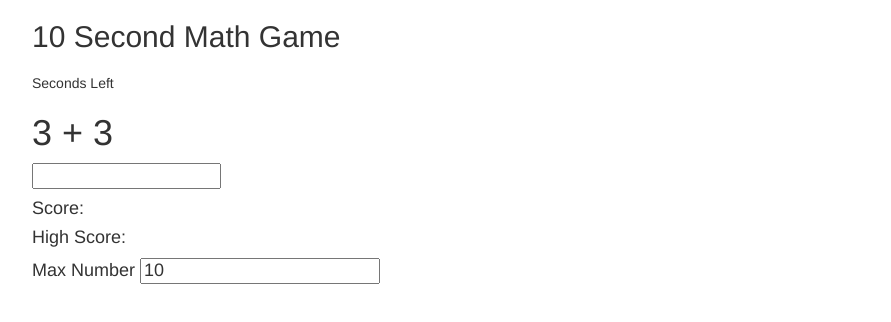
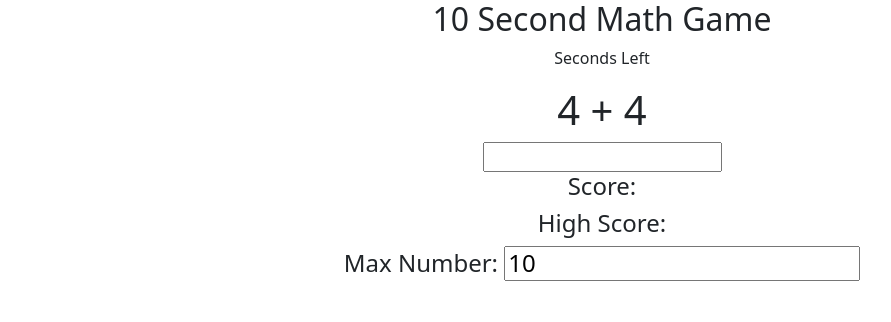
Before and after one commit to PMorehead/10SecondMathGame, a plain HTML site: page index.html in a window 1280 px wide. Shown: the whole page, without its empty margins (38-929 px from the left). Drawn offline with nearby package versions, Linux system fonts and the light colour scheme.

Commit message:
Added some bootstrap styling and fixed number generator to work as expected

```diff
--- a/index.html
+++ b/index.html
@@ -3,15 +3,15 @@
     <meta charset="utf-8">
     <meta name="viewport" content="width=device-width">
     <title>10 Second Math Game</title>
-    <link rel="stylesheet" href="https://maxcdn.bootstrapcdn.com/bootstrap/3.3.7/css/bootstrap.min.css">
+    <link rel="stylesheet" href="https://cdn.jsdelivr.net/npm/bootstrap@5.3.2/dist/css/bootstrap.min.css">
     <script src="https://ajax.googleapis.com/ajax/libs/jquery/3.3.1/jquery.min.js"></script>
     <link href="index.css" rel="stylesheet" type="text/css" />
     <script src="index.js"></script>
 </head>
 <body>
-    <div class="container">
+    <div class="container text-center">
         <div class="row">
-            <div class="col-xs-12">
+            <div class="col">
                 <h2>10 Second Math Game</h2>
                 <h3 id="time-left"></h3>
                 <p>Seconds Left</p>
@@ -19,7 +19,7 @@
                 <input id="user-input" type="number" />
                 <h4>Score: <span id="score"></span></h4>
                 <h4>High Score: <span id="high-score"></span></h4>
-                <h4>Max Number <input id="range" type="number" value="10" /></h4>
+                <h4>Max Number: <input id="range" type="number" value="10" /></h4>
             </div>
         </div>
     </div>
--- a/index.js
+++ b/index.js
@@ -18,7 +18,7 @@ var updateTimeLeft = function (amount) {
     $('#time-left').text(timeleft);
 }
 var createRandomInt = function (max) {
-    return Math.floor(Math.random() * max);
+    return Math.floor(Math.random() * max) + 1;
 }
 
 var createProblem = function () {
```
